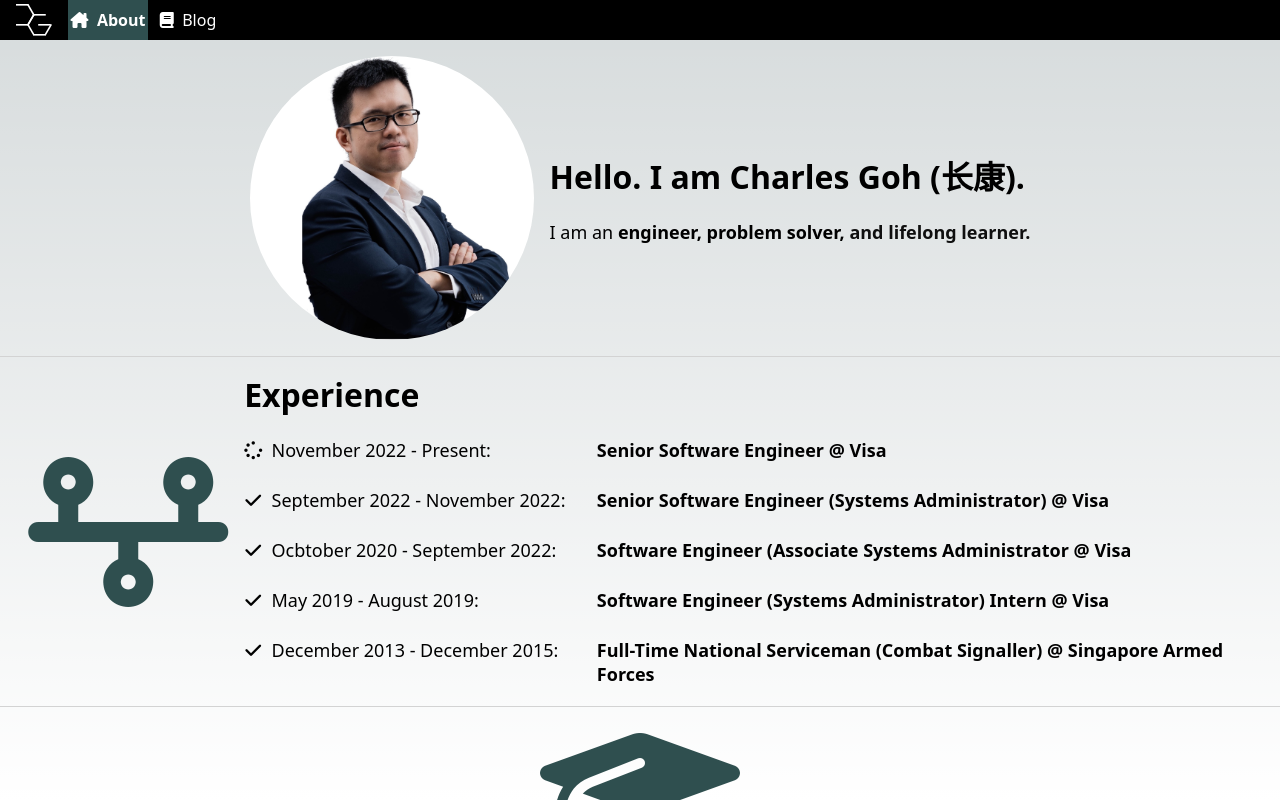
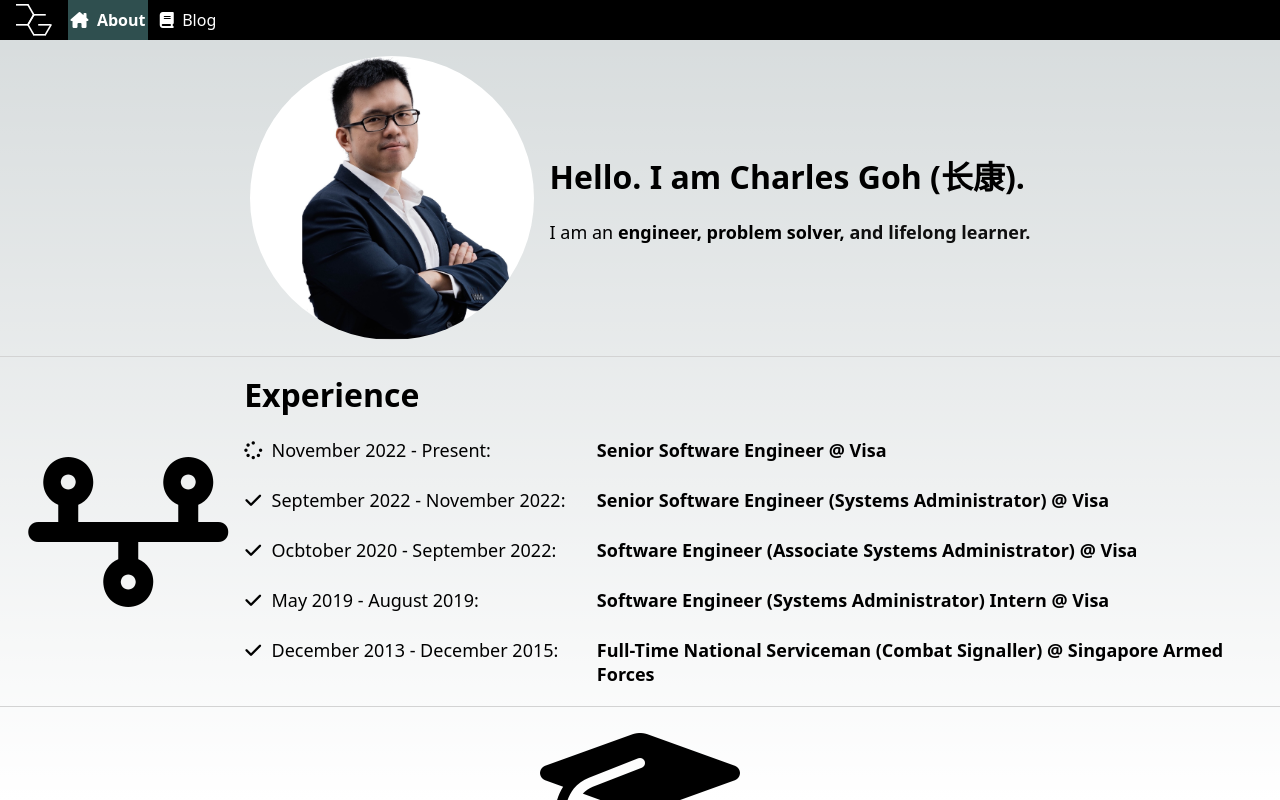
Before and after one commit to charlesgohck/portfolioblogv2, a Next.js app: page / in a window 1280 px wide. Built offline with nearby package versions, Linux system fonts and the light colour scheme.

Commit message:
[DEP] Updated packages and changed icons to black

```diff
--- a/pages/index.tsx
+++ b/pages/index.tsx
@@ -31,7 +31,7 @@ export default function Home() {
                 </FadeInSection>
                 <FadeInSection>
                     <section className='sectionelement'>
-                        <i style={{ color: 'darkslategray' }} className="sectionsubelement fa-solid fa-timeline fa-10x" />
+                        <i className="sectionsubelement fa-solid fa-timeline fa-10x" />
                         <div className='sectionsubelement'>
                             <h1>Experience</h1>
                             <br/>
@@ -48,7 +48,7 @@ export default function Home() {
                                 <br />
                                 <div className='timelineelement'>
                                     <p className='timelineelementtextheading'><i className="fa-solid fa-check" />&nbsp;&nbsp;Ocbtober 2020 - September 2022:&nbsp;</p>
-                                    <p className='timelineelementtextcontent'><strong>Software Engineer (Associate Systems Administrator @ Visa</strong></p>
+                                    <p className='timelineelementtextcontent'><strong>Software Engineer (Associate Systems Administrator) @ Visa</strong></p>
                                 </div>
                                 <br />
                                 <div className='timelineelement'>
@@ -66,7 +66,7 @@ export default function Home() {
                 </FadeInSection>
                 <FadeInSection>
                     <section className='sectionelement'>
-                        <i style={{ color: 'darkslategray' }} className="sectionsubelement fa-solid fa-graduation-cap fa-10x" />
+                        <i className="sectionsubelement fa-solid fa-graduation-cap fa-10x" />
                         <div className='sectionsubelement'>
                             <h1>Education</h1>
                             <br/>
@@ -87,7 +87,7 @@ export default function Home() {
                 </FadeInSection>
                 <FadeInSection>
                     <section className='sectionelement'>
-                        <i style={{ color: 'darkslategray' }} className="sectionsubelement fa-solid fa-laptop-code fa-10x" />
+                        <i className="sectionsubelement fa-solid fa-laptop-code fa-10x" />
                         <div className='sectionsubelement'>
                             <h1>Technical Skills</h1>
                             <br/>
@@ -132,7 +132,7 @@ export default function Home() {
                 </FadeInSection>
                 <FadeInSection>
                     <section className='sectionelement'>
-                        <i style={{ color: 'darkslategray' }} className="sectionsubelement fa-solid fa-person-chalkboard fa-10x" />
+                        <i className="sectionsubelement fa-solid fa-person-chalkboard fa-10x" />
                         <div className='sectionsubelement'>
                             <h1>Integrated Skills</h1>
                             <br/>
```
Also changed, not shown: 1 other file (tests, documents, lock files or other folders).
